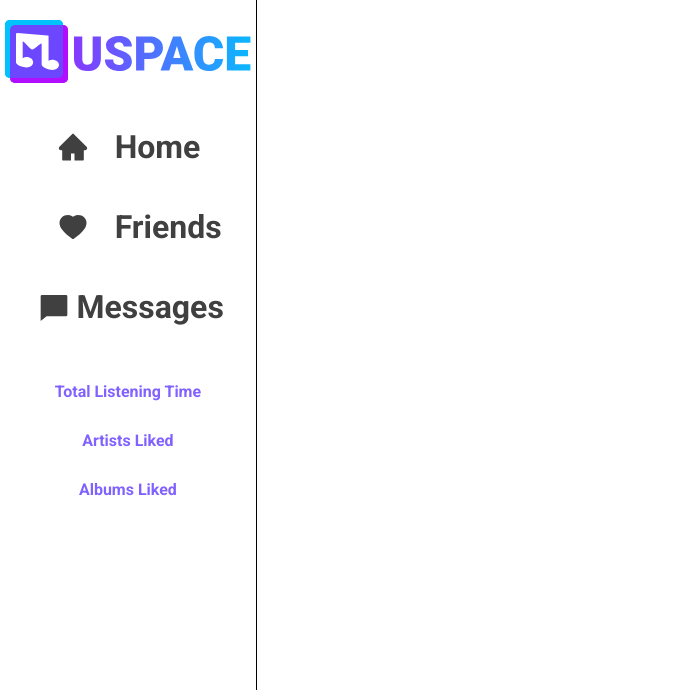
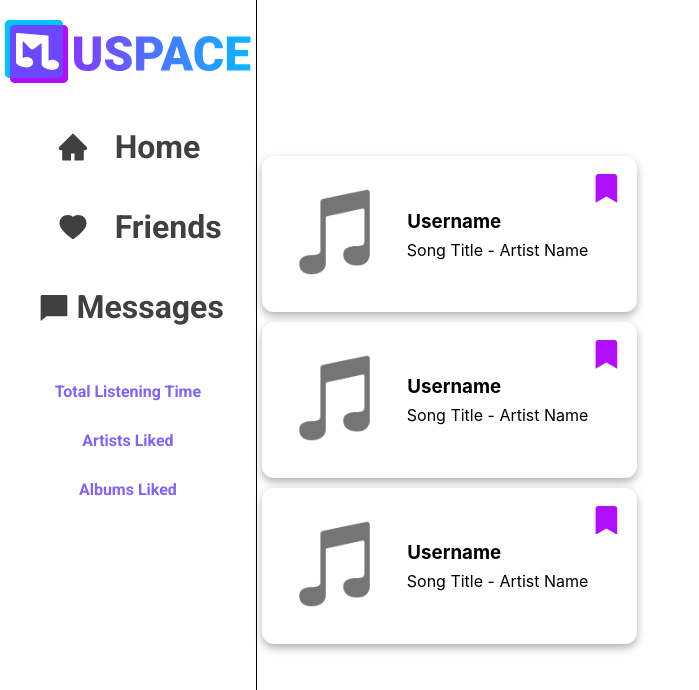
Before and after one commit to SherRao/MuSpace, a React (Create React App) app: page /test in a window 1280 px wide. Shown: the top 690 px of the page, without its empty margins (0-699 px from the left). Built offline with nearby package versions, Linux system fonts and the light colour scheme; what spotify-web-api-node would draw is missing.

Commit message:
Added ListeningActivityCard to Test page

```diff
--- a/src/pages/TestPage.jsx
+++ b/src/pages/TestPage.jsx
@@ -1,10 +1,15 @@
 import React, {useState, useEffect} from "react";
 import SpotifyWebApi from "spotify-web-api-node";
+import { ListeningActivityCard } from "@molecules";
 
 function TestPage() {
     return (
         <div>
-
+            <div width="400px">
+                <ListeningActivityCard/>
+                <ListeningActivityCard/>
+                <ListeningActivityCard/>
+            </div>
         </div>
     );
 }
```
Also changed, not shown: 1 other file (tests, documents, lock files or other folders).
